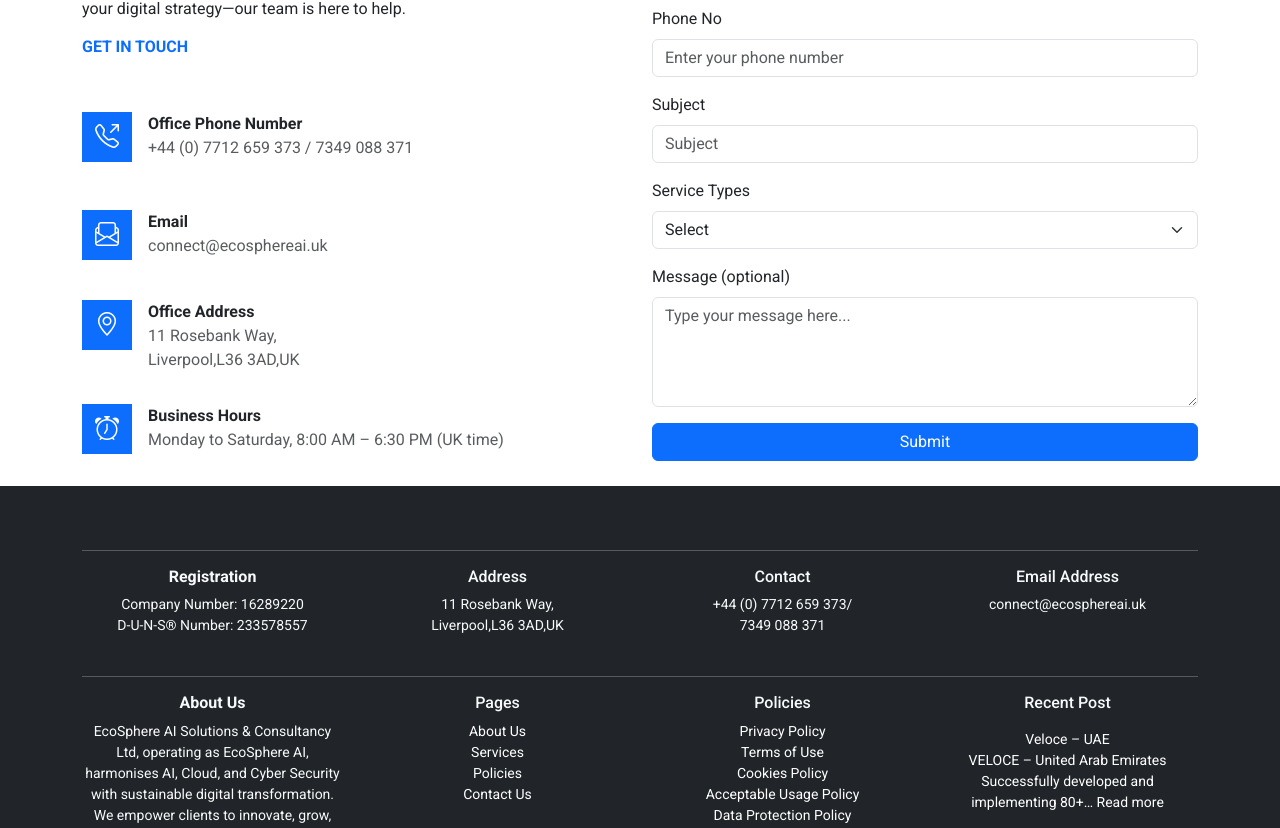
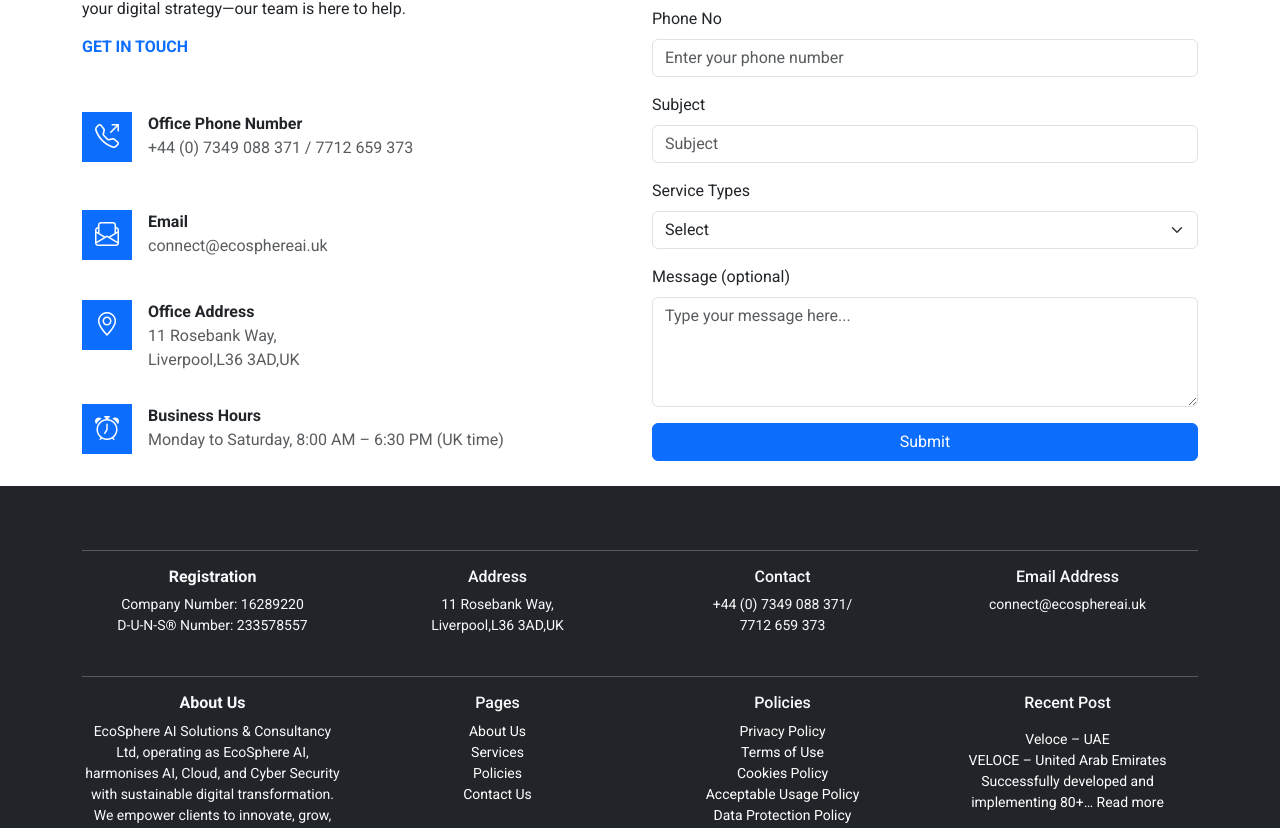
Before and after one commit to waqarnuke/ecosphere, an Angular app: page /contactus in a window 1280 px wide. Shown: the part 459-1287 px from the top of the page. Built offline with nearby package versions, Linux system fonts and the light colour scheme.

Commit message:
update phone

```diff
--- a/src/app/features/contactus/contactus.component.html
+++ b/src/app/features/contactus/contactus.component.html
@@ -71,7 +71,7 @@
         </div>
         <div class="text-start ms-3">
           <strong>Office Phone Number</strong><br />
-          <span class="text-muted">+44 (0) 7712 659 373 / 7349 088 371 </span>
+          <span class="text-muted">+44 (0) 7349 088 371 / 7712 659 373</span>
         </div>
       </div>
 
--- a/src/app/layout/footer/footer.component.html
+++ b/src/app/layout/footer/footer.component.html
@@ -16,8 +16,8 @@
         </div>
         <div class="col-12 col-md-3 mb-4">
           <h6>Contact</h6>
-          <p class="mb-0">+44 (0) 7712 659 373/</p>
-          <p class="mb-0">7349 088 371</p>
+          <p class="mb-0">+44 (0) 7349 088 371/</p>
+          <p class="mb-0">7712 659 373</p>
         </div>
         <div class="col-12 col-md-3 mb-4">
           <h6>Email Address</h6>
```
